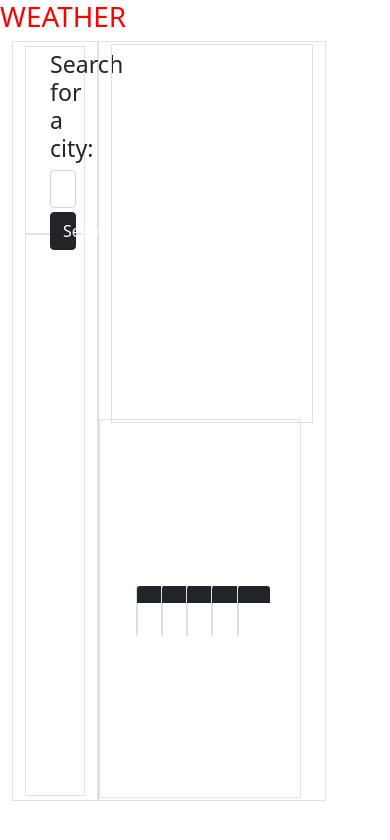
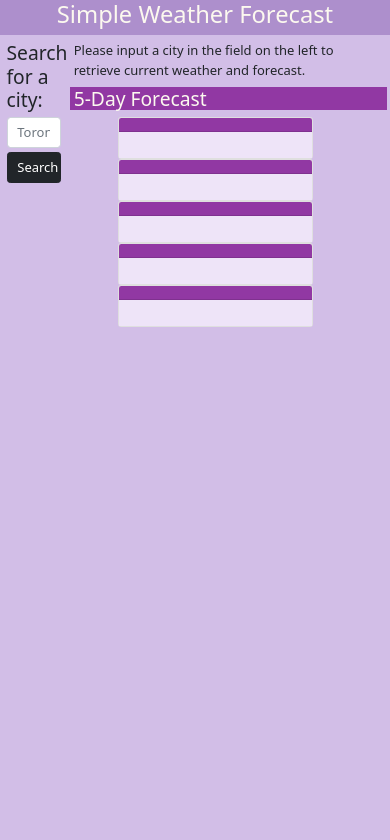
Before and after one commit to tadcos29/simple-weather-forecast, a plain HTML site: page index.html in a window 390 px wide. Drawn offline with nearby package versions, Linux system fonts and the light colour scheme.

Commit message:
Rework styling.

```diff
--- a/assets/css/style.css
+++ b/assets/css/style.css
@@ -1,11 +1,73 @@
-#submitBtn:hover {
-    background-color: white !important;
+:root {
+    --main-bg:rgb(238, 228, 248);
+    --main-font-color: rgb(145, 56, 163);
+    --board-color: #d2bee7;
+    --header-bg: #AD8fcc;
+    --header-text: #fcf9ef;
+    }
+    /* background-color:black; color:white;  */
+body {
+    background-color: var(--board-color);
+}
+#submitBtn:hover, .past-record:hover {
+    cursor:pointer;
+    background-color: lightgray !important;
     color:black !important;
 
 }
+
+header {
+    display:flex;
+    justify-content: center;
+    background-color: var(--header-bg);
+}
+
+.intervening, .city-name-header, .card-header {
+    background-color:var(--main-font-color) !important;
+    color: var(--header-text) !important;
+}
 h1 {
-    color:red;
+    color:var(--header-text);
 }
-.past-record:hover{
-    cursor:pointer;
+
+
+
+.weather-card {
+    max-width:100%;
+
+
 }
+.weather-card .card-body {
+    background-color: var(--main-bg);
+}
+.wcc {
+    max-width:18%;
+
+
+}
+
+
+@media (max-width: 994px) {
+    * {
+      font-size: 13px;
+    }
+
+
+
+
+    .card-body {
+        text-align: center;
+    }
+
+  }
+
+  @media (max-width: 766px) {
+
+    .weather-card {
+        max-width:50vw;
+
+    }
+    .wcc { padding-left: 15%;
+        max-width:none;
+        }
+  }
--- a/assets/js/script.js
+++ b/assets/js/script.js
@@ -24,7 +24,7 @@ function FetchData(url) {
             FetchForecast(data);
             });
         } else {
-          alert('Something went wrong? :'+response.statusText);
+          alert('An error has occurred:'+response.statusText);
           return;
         }
       });
@@ -77,9 +77,11 @@ function FetchForecast(cityData) {
 function DrawPresent(cityData) {
     console.log("weather"+cityData.dt);
     let weatherIconURL='<img src="http://openweathermap.org/img/wn/'+cityData.weather[0].icon+'@2x.png">';
-$('#current-weather').html(
+    // Generate html for the current weather container based on
+    // cityData weather object passed to the function.
+    $('#current-weather').html(
     `
-    <h1 style="background-color:black; color:white; padding:1%">${cityData.name}</h1>
+    <h1 class="city-name-header" style="padding:1%">${cityData.name}</h1>
     <h2>${dayjs.unix(cityData.dt).format('dddd, DD MMMM, YYYY')}</h2> Last weather update: ${dayjs.unix(cityData.dt).format('HH:mm')}<br>
     ${weatherIconURL}<br>
     <h3>${Math.floor(cityData.main.temp)}°C</h3><br>
@@ -141,7 +143,7 @@ function DrawForecast(obj) {
 function ProcessCitySubmitResponse(event) {
   // Prevent default action
   event.preventDefault();
-  console.log(event.target);.
+  console.log(event.target);
   if ($(event.target).attr('id')=='submitBtn') {
 
   console.log("this is"+$(this));
@@ -194,7 +196,8 @@ if (objTemp) {return objTemp;} else {return []}
 pastRecord=RetrieveCityList();
 // add basic check for null saves, do a central prompt
 UpdateRecords();
-submitBtnEl.addEventListener("click", ProcessCitySubmitResponse);
+// submitBtnEl.addEventListener("click", ProcessCitySubmitResponse);
+$('#submitBtn').click(ProcessCitySubmitResponse);
 cityListEl.addEventListener("click", ProcessListClickResponse);
 
 
--- a/index.html
+++ b/index.html
@@ -11,84 +11,35 @@
     <title>Document</title>
 </head>
 <body>
-    <header><h1>WEATHER</h1></header>
-        <main style="min-height: 90vh; min-width: 100vw" class="container row g-0justify-content-center">
-            <!-- Sidebar - should redo this for mobile. -->
-            <!-- <div id="citylist-sidebar" class="container col-3 align-content-center border">
-                <form class="container col-lg border h-30">
-                        <div id="city-input-form-group" class="form-group py-1">
-                          <label for="city-text-field">Enter City</label>
-                          <input type="text" class="form-control" id="city-text-field" placeholder="Toronto">
-                        </div>
-                        <button type="submit" id="submitBtn" class="btn btn-primary">Submit</button>
-                </form>
-
-                <div class="container col-lg bg-dark border h-70">
-                    <ul id="city-list-proper" class="list-group">
-
-                    </ul>
-                </div>
-
-            </div>
-
-            <div id="weather-content" class="container col-8 align-content-center border">
-                <div id="current-weather" class="container border">
-
-                </div>
-                <div id="forecast-cards" class="container row gy-1 align-content-center border h-50 ">
-                    <div class="col-lg">
-                        <div id="fore-0" class="card h-100 bg-dark text-light">
-
-                        </div>
-                    </div>
-                    <div class="col-lg dark">
-                        <div id="fore-1" class="card h-100 bg-dark text-light">
-
-                        </div>
-                    </div>
-                    <div class="col-lg dark">
-                        <div id="fore-2" class="card h-100 bg-dark text-light">
-
-                        </div>
-                    </div>
-                    <div class="col-lg dark">
-                        <div id="fore-3" class="card h-100 bg-dark text-light">
-
-                        </div>
-                    </div>
-                    <div class="col-lg dark">
-                        <div id="fore-4" class="card h-100 bg-dark text-light">
-
-                        </div>
-                    </div>
-                </div>
-            </div> -->
+    <header><h1>Simple Weather Forecast</h1></header>
+        <main style="min-height: 90vh; min-width: 100vw" class="container row g-1 justify-content-center">
 
 
-            <div id="citylist-sidebar" style="height:90vh" class="col-3 align-content-center border py-1">
+            <div id="citylist-sidebar" style="height:90vh" class="col-2 align-content-center py-1">
                 <!-- <div class=" h-25 d-inline-block bg-dark text-light">
                     hello world
                 </div> -->
-                <form class="container col-lg border h-25">
+                <form class="container col-lg h-25">
                     <div id="city-input-form-group" class="form-group py-1 ">
                       <h3>Search for a city:</h3>
                       <input type="text" class="form-control" id="city-text-field" placeholder="Toronto">
                     </div>
                     <button type="submit" id="submitBtn" class="btn btn-dark w-100">Search</button>
                 </form>
-                <div class="container col-lg border h-75 px-0">
+                <div class="container col-lg h-75 px-0">
                     <ul id="city-list-proper" class="list-group">
 
                     </ul>
                 </div>
             </div>
-            <div id="weather-content" class="col-8 align-content-center border">
-                <div id="current-weather" class="container border h-50">
-
+            <div id="weather-content" class="col-10 align-items-center">
+                <div id="current-weather" class="container py-2 mx-1">
+                    <div id="weather-prompt">Please input a city in the field on the left to retrieve current weather and forecast.</div>
                 </div>
-                <div id="forecast-cards" class="container row gy-1 align-content-center border h-50 ">
+                <h3 class="container intervening px-1 mx-1">5-Day Forecast</h3>
+                <div id="forecast-cards" class="container row gy-0 px-0 mx-1">
                     <!-- change the above row to column for responsiveness -->
-                    <div class="col-2">
+                    <div class="col-lg col-sm-12 wcc align-items-center justify-content-center">
                         <div id="fore-0" class="weather-card card">
                             <h6 class="weather-heather card-header bg-dark text-white"></h6>
                             <div class="card-body">
@@ -97,7 +48,7 @@
                             </div>
                         </div>
                     </div>
-                    <div class="col-2">
+                    <div class="col-lg col-sm-12 wcc">
                         <div id="fore-1" class="weather-card card">
                             <h6 class="weather-heather card-header bg-dark text-white"></h6>
                             <div class="card-body">
@@ -106,7 +57,7 @@
                             </div>
                         </div>
                     </div>
-                    <div class="col-2">
+                    <div class="col-lg col-sm-12 wcc">
                         <div id="fore-2" class="weather-card card">
                             <h6 class="weather-heather card-header bg-dark text-white"></h6>
                             <div class="card-body">
@@ -115,7 +66,7 @@
                             </div>
                         </div>
                     </div>
-                    <div class="col-2">
+                    <div class="col-lg col-sm-12 wcc">
                         <div id="fore-3" class="weather-card card">
                             <h6 class="weather-heather card-header bg-dark text-white"></h6>
                             <div class="card-body">
@@ -124,7 +75,7 @@
                             </div>
                         </div>
                     </div>
-                    <div class="col-2">
+                    <div class="col-lg col-sm-12 wcc">
                         <div id="fore-4" class="weather-card card">
                             <h6 class="weather-heather card-header bg-dark text-white"></h6>
                             <div class="card-body">
```
